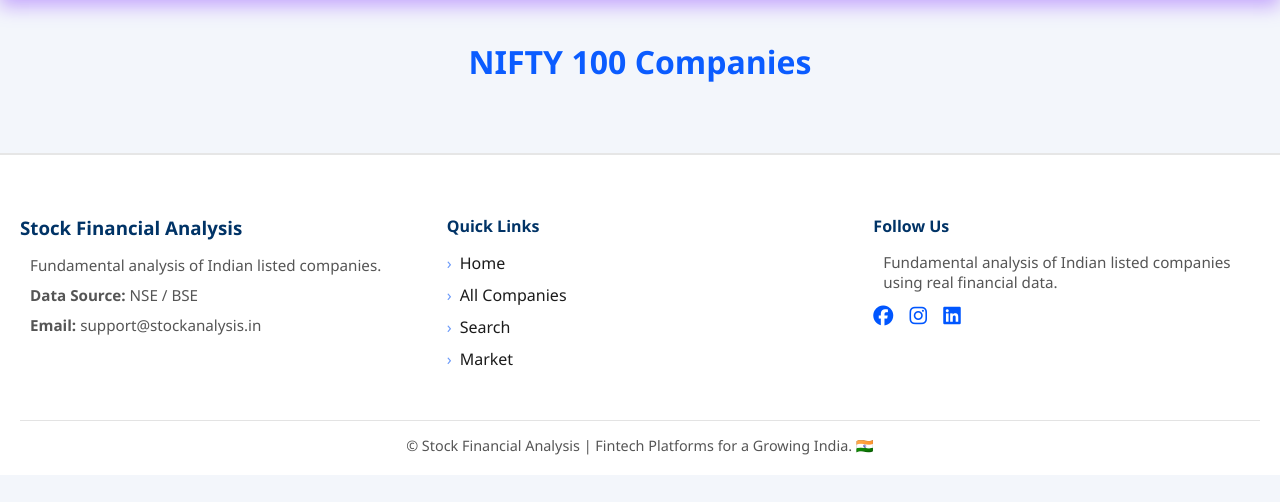
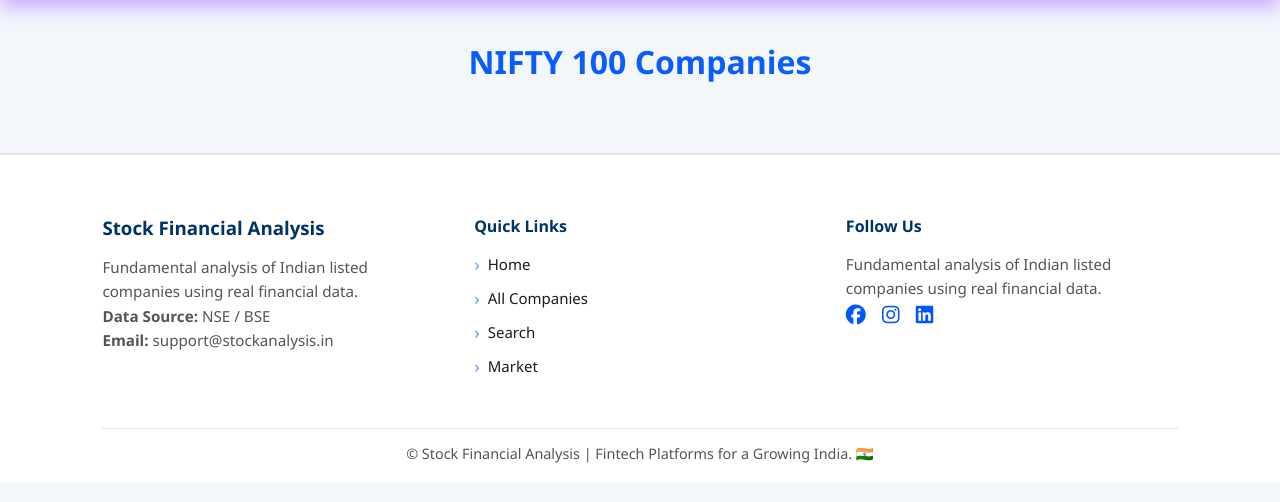
Before and after one commit to pratikmungase7385-coder/Stock_financial_analysis, a FastAPI app: page /companies in a window 1280 px wide. Shown: the part 66-568 px from the top of the page. Run offline with FastAPI, Linux system fonts and the light colour scheme; data that the repository does not hold is empty; some libraries are stand-ins or nearby versions.

Commit message:
finally ok

```diff
--- a/static/list.css
+++ b/static/list.css
@@ -125,45 +125,10 @@ h1 {
   font-weight: 600;
 }
 
-/* ================= FULL WIDTH BANNER ================= */
-.app-banner {
-  width: 100vw;
-  margin-left: calc(-50vw + 50%);
-  margin-right: calc(-50vw + 50%);
-  background: linear-gradient(90deg, #3b49f5, #8f2de2);
-  padding: 90px 20px;
-  text-align: center;
-}
-
-.app-banner h2 {
-  color: #fff;
-  font-size: 32px;
-  margin-bottom: 30px;
-}
-
-.store-buttons {
-  display: flex;
-  justify-content: center;
-  gap: 20px;
-}
-
-.store-buttons img {
-  height: 55px;
-}
-
-/* ================= FOOTER ================= */
 .footer {
-  width: 100vw;
-  margin-left: calc(-50vw + 50%);
-  margin-right: calc(-50vw + 50%);
   background: #ffffff;
+  padding: 60px 8% 20px;
   border-top: 2px solid #e6e6e6;
-}
-
-.footer-inner {
-  max-width: 1350px;
-  margin: auto;
-  padding: 60px 20px 20px;
 }
 
 .footer-container {
@@ -181,17 +146,21 @@ h1 {
 .footer-column h3,
 .footer-column h4 {
   color: #003366;
+  font-weight: 600;
   margin-bottom: 15px;
 }
 
 .footer-column p {
+  font-size: 0.95rem;
   color: #555;
-  font-size: 0.95rem;
-  margin: 10px;
+  line-height: 1.6;
 }
 
+/* Quick Links */
 .quick-links {
   list-style: none;
+  padding: 0;
+  margin: 0;
 }
 
 .quick-links li {
@@ -201,20 +170,35 @@ h1 {
 .quick-links li a {
   display: flex;
   align-items: center;
+  font-size: 15px;
   color: #1b1b1b;
+  text-decoration: none;
+  transition: color 0.3s ease;
 }
 
 .quick-links li a span {
   margin-right: 8px;
   color: #6b9af9;
+  font-size: 18px;
 }
 
+.quick-links li a:hover {
+  color: #0056ff;
+}
+
+/* Social Icons */
 .social-icons a {
   font-size: 20px;
   margin-right: 12px;
   color: #0056ff;
+  transition: color 0.3s ease;
 }
 
+.social-icons a:hover {
+  color: #0a1b4c;
+}
+
+/* Bottom */
 .footer-bottom {
   text-align: center;
   margin-top: 40px;
@@ -224,10 +208,14 @@ h1 {
   color: #555;
 }
 
-/* ================= RESPONSIVE ================= */
+/* Responsive */
 @media (max-width: 768px) {
   .footer-container {
     flex-direction: column;
     text-align: center;
   }
+
+  .social-icons {
+    margin-top: 10px;
+  }
 }
--- a/templates/company.html
+++ b/templates/company.html
@@ -342,7 +342,6 @@ body {
   background: #ffffff;
   padding: 60px 8% 20px;
   border-top: 2px solid #e6e6e6;
-
 }
 
 .footer-container {
@@ -368,7 +367,6 @@ body {
   font-size: 0.95rem;
   color: #555;
   line-height: 1.6;
-  margin: 10px;
 }
 
 /* Quick Links */
@@ -444,7 +442,9 @@ body {
 
       <div class="footer-column">
         <h3>Stock Financial Analysis</h3>
-        <p>Fundamental analysis of Indian listed companies.</p>
+              <p>
+        Fundamental analysis of Indian listed companies using real financial data.
+      </p>
         <p><strong>Data Source:</strong> NSE / BSE</p>
         <p><strong>Email:</strong> support@stockanalysis.in</p>
       </div>
--- a/templates/list.html
+++ b/templates/list.html
@@ -49,7 +49,9 @@
 
       <div class="footer-column">
         <h3>Stock Financial Analysis</h3>
-        <p>Fundamental analysis of Indian listed companies.</p>
+             <p>
+        Fundamental analysis of Indian listed companies using real financial data.
+      </p>
         <p><strong>Data Source:</strong> NSE / BSE</p>
         <p><strong>Email:</strong> support@stockanalysis.in</p>
       </div>
```
